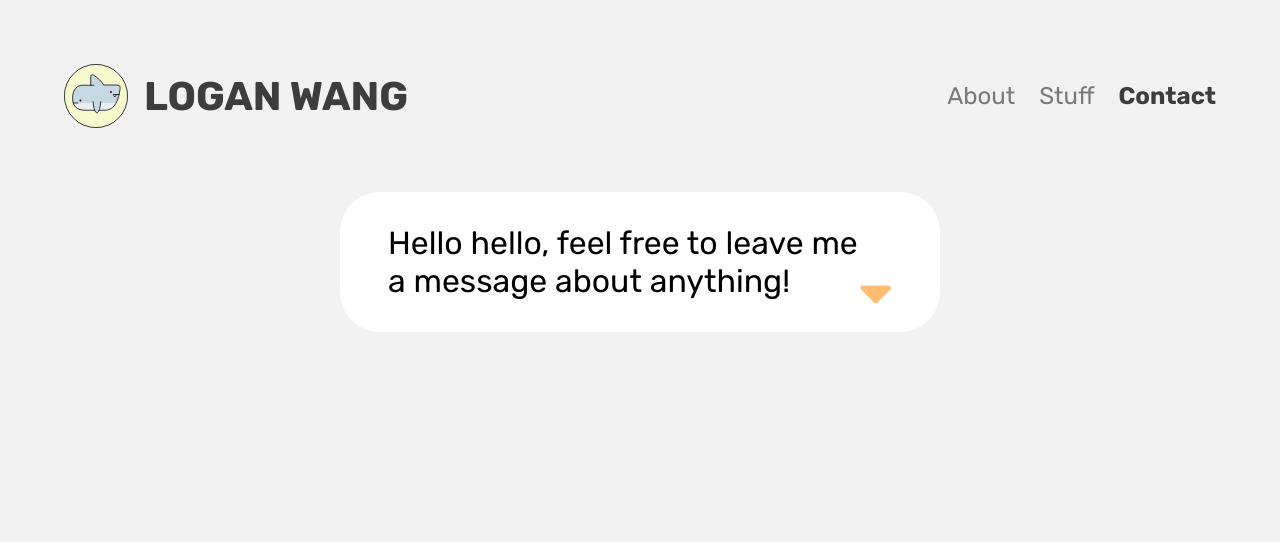
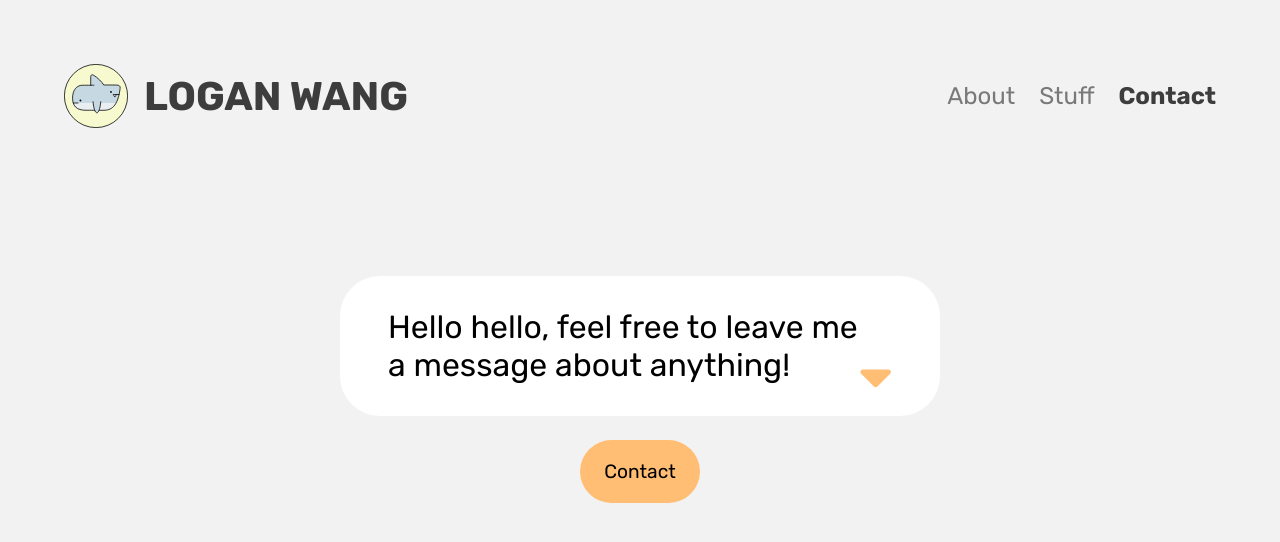
Before and after one commit to logansw/Personal-Website, a Next.js app in the folder personal-website/: page /contact in a window 1280 px wide. Shown: the top 542 px of the page. Built offline with nearby package versions, Linux system fonts and the light colour scheme.

Commit message:
Contact page styling

```diff
--- a/personal-website/components/Dialogue.module.css
+++ b/personal-website/components/Dialogue.module.css
@@ -1,6 +1,6 @@
 .dialogue {
   max-width: 600px;
-  width: 80%;
+  width: 90%;
   margin: auto;
 }
 
--- a/personal-website/components/NavBar.module.css
+++ b/personal-website/components/NavBar.module.css
@@ -11,6 +11,7 @@
 @media only screen and (min-width: 1200px) {
   .navBar {
     margin: 64px;
+    margin-bottom: 0px;
   }
 
   .link + .link, .active + .link, .link + .active {
--- a/personal-website/pages/contact.tsx
+++ b/personal-website/pages/contact.tsx
@@ -1,6 +1,8 @@
 import React from "react";
+import styles from "../styles/Contact.module.css";
 import NavBar from "../components/NavBar";
 import Dialogue from "../components/Dialogue";
+import Response from "../components/Response";
 
 interface State {
   messageIndex: number
@@ -29,24 +31,30 @@ export default class Contact extends React.Component<{}, State> {
 
   render() {
     let cleanString = contactData[this.state.messageIndex];
-    // Clickable check
-    let clickable: boolean = contactData[this.state.messageIndex].match(endRegex) === null;
-    if (!clickable) {
-      cleanString = cleanString.replace(endRegex, '');
-    }
     // Bold check
     let bold: boolean = contactData[this.state.messageIndex].match(boldRegex) !== null;
     if (bold) {
       cleanString = cleanString.substr(1, cleanString.length - 2);
     }
+    // END check
+    let clickable: boolean = contactData[this.state.messageIndex].match(endRegex) === null;
+    if (!clickable) {
+      cleanString = cleanString.replace(endRegex, '');
+    }
     return(
-      <div>
+      <div className={styles.contact}>
         <NavBar active="contact"/>
+        <div className={styles.flexTop} />
         <Dialogue text={cleanString}
                   userResponse=""
                   clickHandler={this.increment}
                   clickable={clickable}
                   bold={bold}/>
+        <div className={styles.smallGap} />
+        <div className={styles.button}>
+          <Response text="Contact"/>
+        </div>
+        <div className={styles.flexBot} />
       </div>
     );
   }
--- /dev/null
+++ b/personal-website/styles/Contact.module.css
@@ -0,0 +1,22 @@
+.contact {
+  display: flex;
+  flex-direction: column;
+  height: 100vh;
+}
+
+.flexTop {
+  flex: 1;
+}
+
+.flexBot {
+  flex: 2;
+}
+
+.smallGap {
+  height: 24px;
+}
+
+.button {
+  width: fit-content;
+  margin: auto;
+}
```
